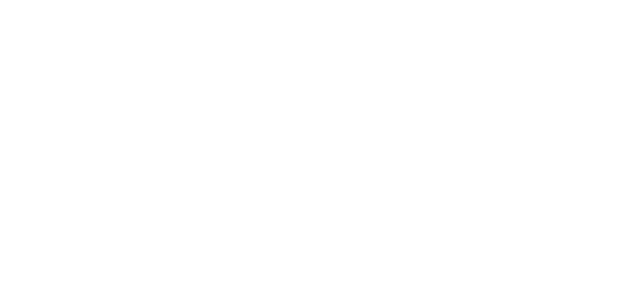
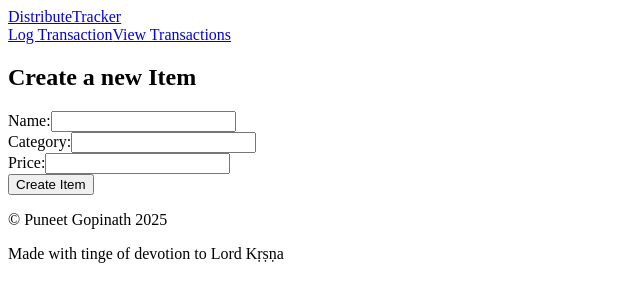
Before and after one commit to PuneetGopinath/DistributeTracker, a React app: page /dashboard/create-item in a window 1280 px wide. Before the commit this address had no page. Shown: the top 302 px of the page, without its empty margins (0-640 px from the left). Built offline with nearby package versions, Linux system fonts and the light colour scheme; the HTML template or start-up script is replaced by a standard one.

Commit message:
feat: add CreateItem page in dashboard

```diff
--- a/src/client/App.jsx
+++ b/src/client/App.jsx
@@ -9,6 +9,7 @@
 
 import Layout from "./components/Layout";
 import Home from "./components/Home";
+import CreateItem from "./components/Dashboard/CreateItem";
 import LogTransaction from "./components/Dashboard/LogTransaction";
 import ViewTransactions from "./components/Dashboard/ViewTransactions";
 
@@ -18,8 +19,11 @@
             <Routes>
                 <Route path="/" element={<Layout />}>
                     <Route index element={<Home />} />
-                    <Route path="dashboard/log-transaction" element={<LogTransaction />} />
-                    <Route path="dashboard/view-transactions" element={<ViewTransactions />} />
+                    <Route path="dashboard">
+                        <Route path="create-item" element={<CreateItem />} />
+                        <Route path="log-transaction" element={<LogTransaction />} />
+                        <Route path="view-transactions" element={<ViewTransactions />} />
+                    </Route>
                 </Route>
             </Routes>
         </BrowserRouter>
--- /dev/null
+++ b/src/client/components/Dashboard/CreateItem.jsx
@@ -0,0 +1,54 @@
+/**
+ * DistributeTracker
+ * © 2025 Puneet Gopinath. All rights reserved.
+ * Filename: src/client/components/Dashboard/CreateItem.jsx
+ * License: MIT (see LICENSE)
+ */
+
+import axios from "axios";
+
+export default function CreateItem() {
+    const handleSubmit = async (e) => {
+        e.preventDefault();
+
+        const formData = new FormData(e.target);
+        const data = Object.fromEntries(formData.entries());
+
+        try {
+            const res = await axios.post("/api/items", data);
+            if (res.status === 201) {
+                alert("Item created successfully!");
+                console.log("[INFO] Item created successfully");
+            }
+        } catch (err) {
+            console.error("[ERROR] while creating item:", err.message);
+            console.error(err);
+            console.error(err.response.data);
+        }
+    };
+
+    return (
+        <>
+            <h2>Create a new Item</h2>
+
+            <form onSubmit={handleSubmit}>
+                <label>
+                    Name:
+                    <input type="text" name="name" required />
+                </label>
+                <br />
+                <label>
+                    Category:
+                    <input type="text" name="category" required />
+                </label>
+                <br />
+                <label>
+                    Price:
+                    <input type="number" name="price" step={0.1} min={0} required />
+                </label>
+                <br />
+                <button type="submit">Create Item</button>
+            </form>
+        </>
+    );
+};
```
